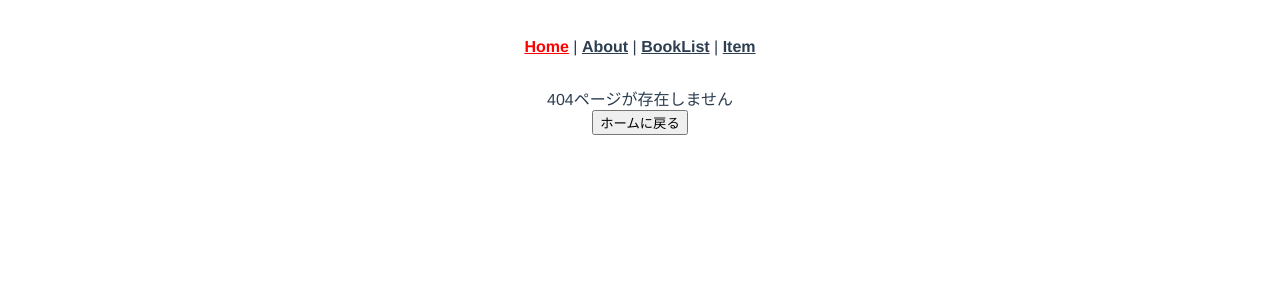
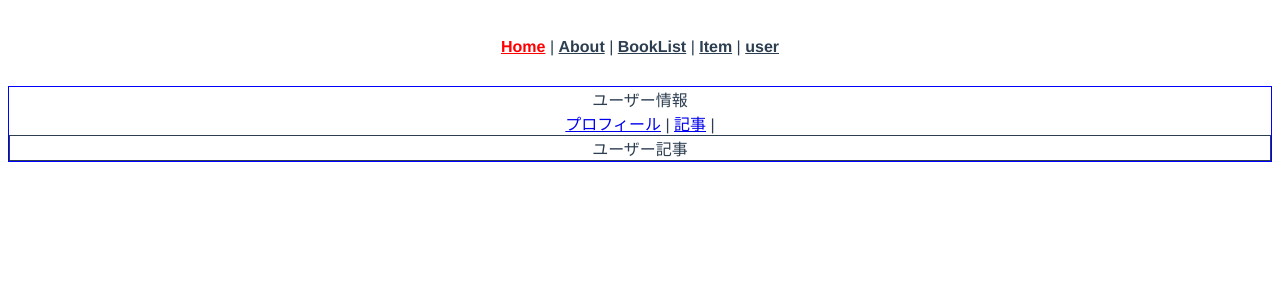
Before and after one commit to ABenn17282002/Vue_Project, a Vue app in the folder vueApp/vue-sample/: page /user/post in a window 1280 px wide. Shown: the top 300 px of the page. Built offline with nearby package versions, Linux system fonts and the light colour scheme.

Commit message:
Vue2Router(NestRouter)

```diff
--- a/vueApp/vue-sample/src/App.vue
+++ b/vueApp/vue-sample/src/App.vue
@@ -5,13 +5,20 @@
       <!-- <router-link to="/about" tag="button">About</router-link> -->
       <router-link to="/about" exact-active-class="test">About</router-link> |
       <router-link to="/book">BookList</router-link> |
-      <router-link to="/item/1">Item</router-link>
+      <router-link to="/item/1">Item</router-link> |
+      <router-link to="/user/profile">user</router-link>
     </nav>
-    <router-view />
+    <div class="blue-b">
+      <router-view />
+    </div>
   </div>
 </template>
 
 <style>
+.blue-b{
+  border:1px blue solid;
+}
+
 #app {
   font-family: Avenir, Helvetica, Arial, sans-serif;
   -webkit-font-smoothing: antialiased;
--- /dev/null
+++ b/vueApp/vue-sample/src/components/UserPost.vue
@@ -0,0 +1,15 @@
+<template>
+    <div>
+      ユーザー記事
+    </div>
+  </template>
+
+  <script>
+  export default {
+
+  }
+  </script>
+
+  <style>
+
+  </style>
--- /dev/null
+++ b/vueApp/vue-sample/src/components/UserProfile.vue
@@ -0,0 +1,15 @@
+<template>
+    <div>
+      ユーザープロフィール
+    </div>
+  </template>
+
+  <script>
+  export default {
+
+  }
+  </script>
+
+  <style>
+
+  </style>
--- /dev/null
+++ b/vueApp/vue-sample/src/views/UserView.vue
@@ -0,0 +1,22 @@
+<template>
+  <div>
+    ユーザー情報<br>
+    <router-link to="profile">プロフィール</router-link> |
+    <router-link to="post">記事</router-link> |
+    <div class="green-b">
+      <router-view />
+    </div>
+  </div>
+</template>
+
+<script>
+export default {
+
+}
+</script>
+
+<style>
+.green-b{
+  border:1px solid;
+}
+</style>
```
Also changed, not shown: vueApp/vue-sample/src/router/index.ts (+18 -1 lines).
